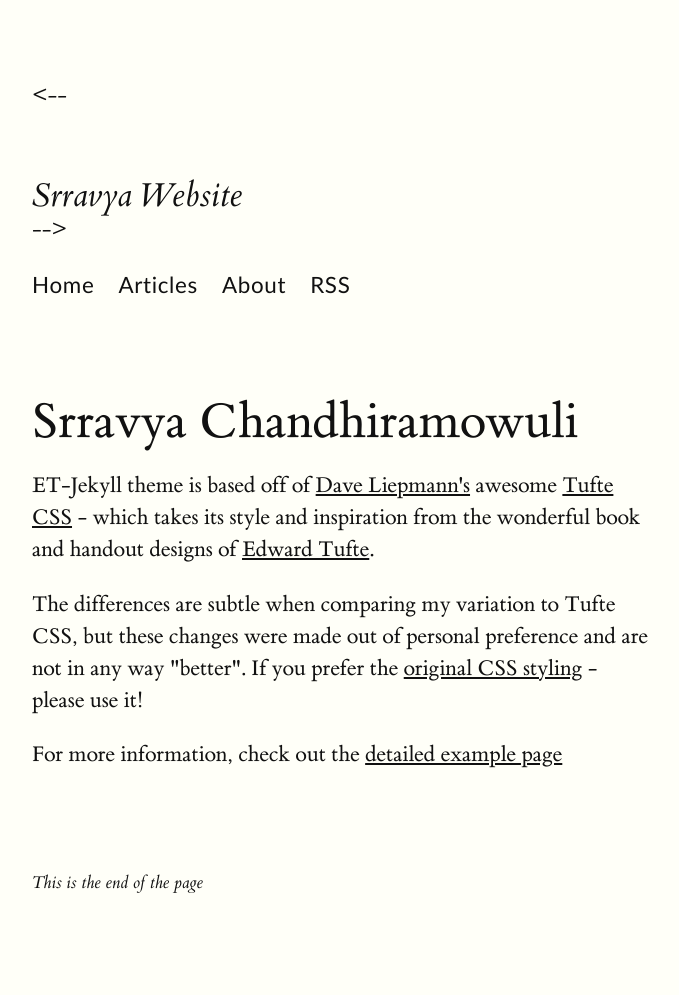
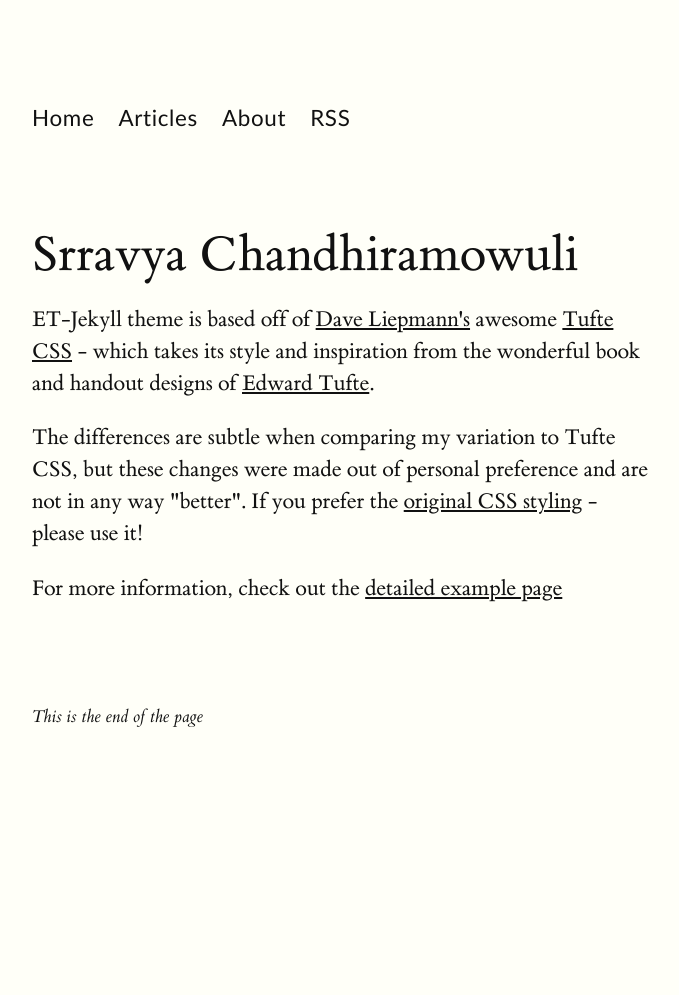
Before and after one commit to srravya/srravya.github.io, a Jekyll site: the page built from index.html, in a window 1280 px wide. Shown: the whole page, without its empty margins (128-807 px from the left). Built offline with Jekyll 4.4.1, drawn with Linux system fonts in a browser that asks for light colours; after the commit the page ends 900 px from its top, so only the background shows below that.

Commit message:
Update header.html

```diff
--- a/_includes/header.html
+++ b/_includes/header.html
@@ -1,4 +1,4 @@
-<-- <h2 class="title">{{ site.title }}</h2> -->
+<!-- <h2 class="title">{{ site.title }}</h2> -->
 <nav class="sans">
     <input class="menu-btn" type="checkbox" id="menu-btn" />
     <p><label class="menu-icon" for="menu-btn">Menu</label></p>
```
